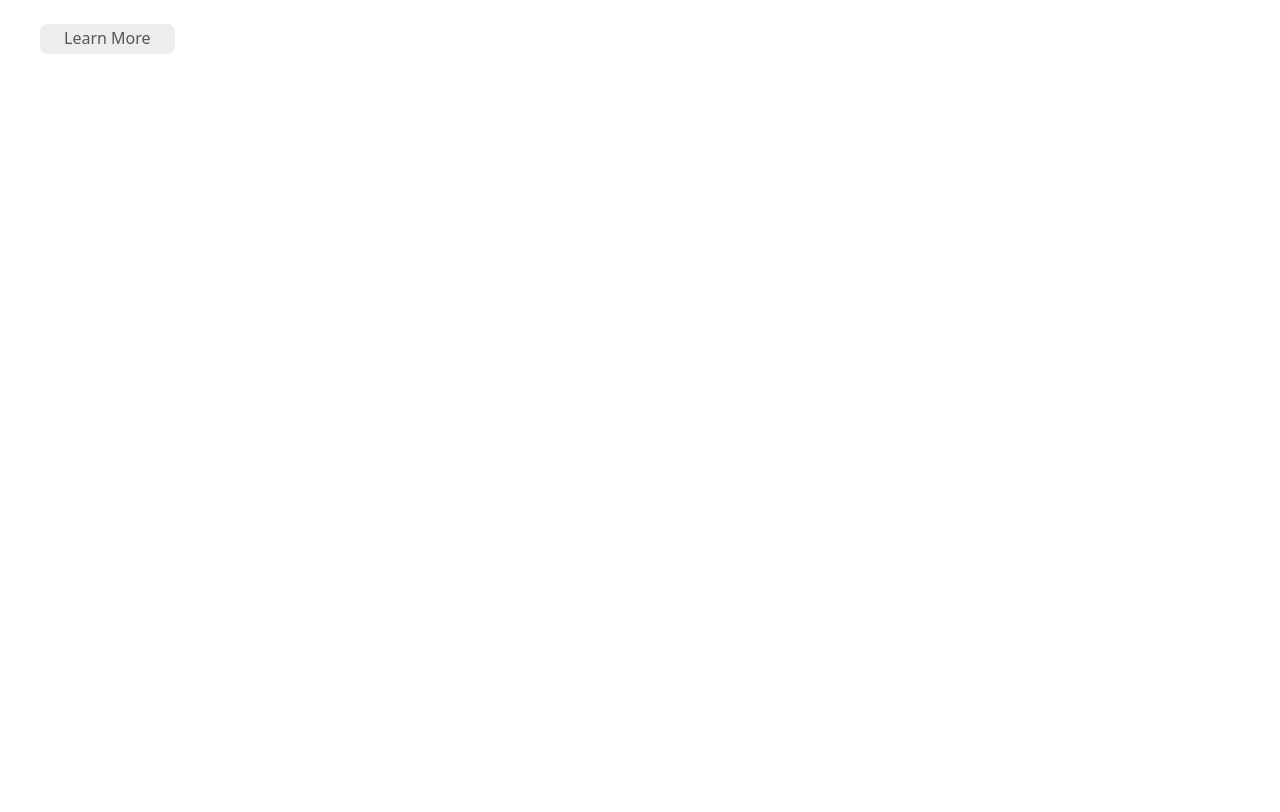
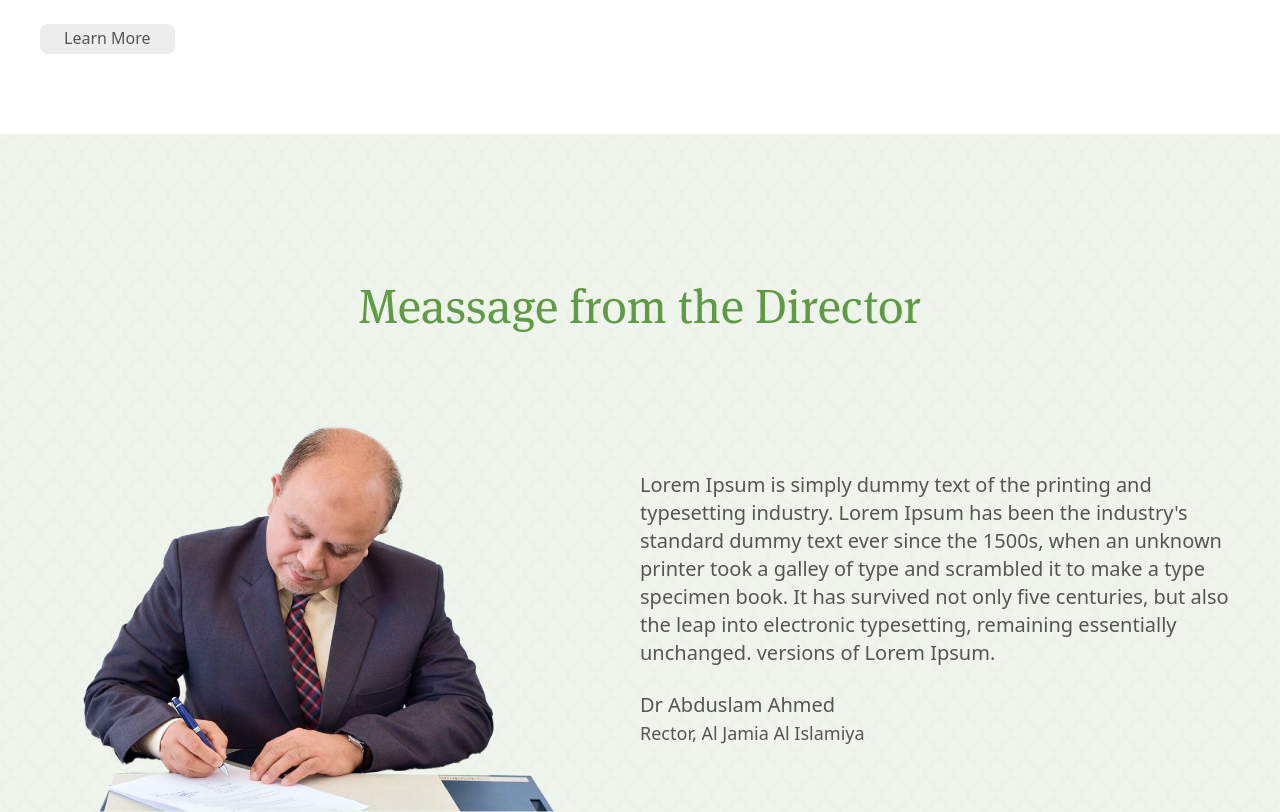
Before and after one commit to Hafeed10/MarkazulHidaya, a React (Vite) app: page / in a window 1280 px wide. Shown: the part 4980-5792 px from the top of the page. Before the commit the page ends 5114 px from the top, so only its background shows below. Built offline with nearby package versions, Linux system fonts and the light colour scheme.

Commit message:
MessageDir page craeted

```diff
--- a/src/App.jsx
+++ b/src/App.jsx
@@ -6,6 +6,7 @@ import About from './Components/About'
 import Status from './Components/Status'
 import Events from './Components/Events'
 import CentralLibrary from './Components/CentralLibrary'
+import MessageDir from './Components/MessageDir'
 
 function App() {
 
@@ -17,6 +18,7 @@ function App() {
       <Status/>
       <Events/>
       <CentralLibrary/>
+      <MessageDir/>
     </>
   )
 }
--- a/src/Components/Events.jsx
+++ b/src/Components/Events.jsx
@@ -1,7 +1,5 @@
 import React from 'react';
 import bgAcademic from '../assets/Img/bgPattern.jpg';
-import EventUp from '../assets/Img/eventimg.jpg';
-import Event from '../assets/Img/eventimgtwo.jpg';
 import { EventData, EventUpData } from '../Data/Eventdata';
 
 function Events() {
--- /dev/null
+++ b/src/Components/MessageDir.jsx
@@ -0,0 +1,24 @@
+import React from 'react'
+import bgAcademic from '../assets/Img/bgPattern.jpg';
+import DirectorImg from '../assets/Img/Director.png';
+
+function MessageDir() {
+  return (
+    <div style={{ backgroundImage: `url(${bgAcademic})` }} className='relative w-full h-auto bg-no-repeat px-3 flex flex-col items-center space-y-12 md:space-y-16 lg:space-y-20 md:px-10 lg:px-10 xl:px-36 pt-10 md:pt-16 '>
+        <div className='w-full h-full bg-[#619A46]  opacity-10 absolute top-0 left-0 '></div>
+        <h2 className='z-10 text-3xl md:text-4xl lg:text-5xl'>Meassage from the Director</h2>
+        <div className='flex z-10 flex-col-reverse md:flex-row items-center justify-center md:justify-end w-full h-full'>
+            <img src={DirectorImg} className=' h-full w-full md:w-1/2 ' alt="" />
+            <div className='flex h-full w-full  md:w-1/2 flex-col text-[#555555] items-center text-center md:text-start md:items-start font-sans space-y-6 '>
+                <p className='text-base lg:text-xl w-full '>Lorem Ipsum is simply dummy text of the printing and typesetting industry. Lorem Ipsum has been the industry's standard dummy text ever since the 1500s, when an unknown printer took a galley of type and scrambled it to make a type specimen book. It has survived not only five centuries, but also the leap into electronic typesetting, remaining essentially unchanged. versions of Lorem Ipsum.</p>
+                <div>
+                    <h2 className='text-base sm:text-lg text-[#555555] lg:text-xl font-medium xl:text-2xl'>Dr Abduslam Ahmed</h2>
+                    <h1 className='text-sm md:text-base lg:text-lg font-normal'>Rector, Al Jamia Al Islamiya</h1>
+                </div>
+            </div>
+        </div>
+    </div>
+  )
+}
+
+export default MessageDir
```
Also changed, not shown: src/assets/Img/Director.png (renamed from src/assets/Img/66646645_2432955630267778_2570160132742709248_n 1.png).
